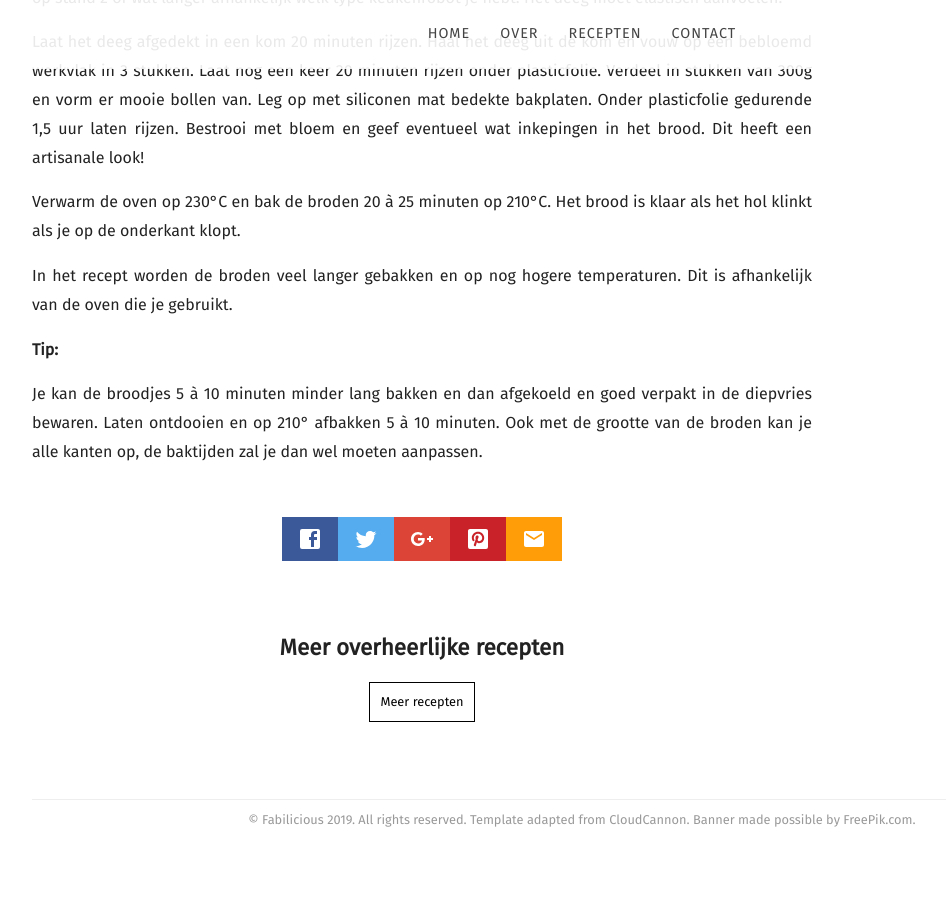
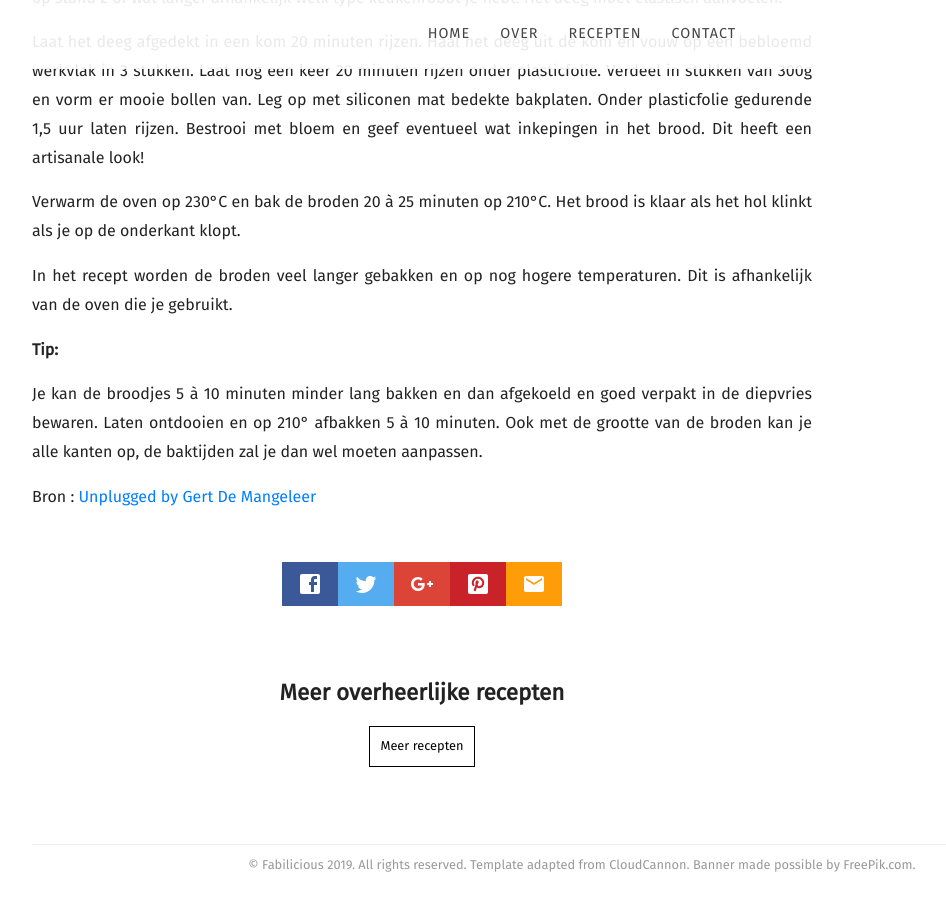
Before and after one commit to fabilicious/fabilicious.github.io, a Jekyll site: the page built from _posts/2019-01-07-Multicornbrood_met_Duvel.md, in a window 1280 px wide and 900 px high, scrolled down 1831 px. Shown: the whole window, without its empty margins (58-1004 px from the left). Built offline with Jekyll 4.4.1, drawn with Linux system fonts in a browser that asks for light colours; nearby versions of some CDN libraries; some web fonts are replaced; before the commit the page ends 2686 px from its top, so only the background shows below that.

Commit message:
Update 2019-01-07-Multicornbrood_met_Duvel.md

```diff
--- a/_posts/2019-01-07-Multicornbrood_met_Duvel.md
+++ b/_posts/2019-01-07-Multicornbrood_met_Duvel.md
@@ -60,3 +60,5 @@ Dit is afhankelijk van de oven die je gebruikt.
 Je kan de broodjes 5 à 10 minuten minder lang bakken en dan afgekoeld en goed verpakt in de diepvries bewaren.
 Laten ontdooien en op 210° afbakken 5 à 10 minuten.
 Ook met de grootte van de broden kan je alle kanten op, de baktijden zal je dan wel moeten aanpassen.
+
+Bron : [Unplugged by Gert De Mangeleer](http://www.lusterweb.com/items/331-gert-de-mangeleer-unplugged?locale=nl)
```
